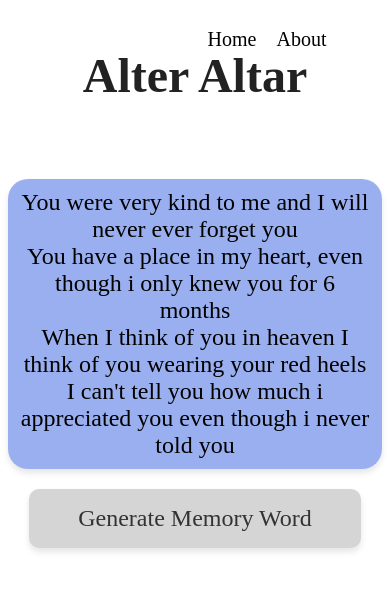
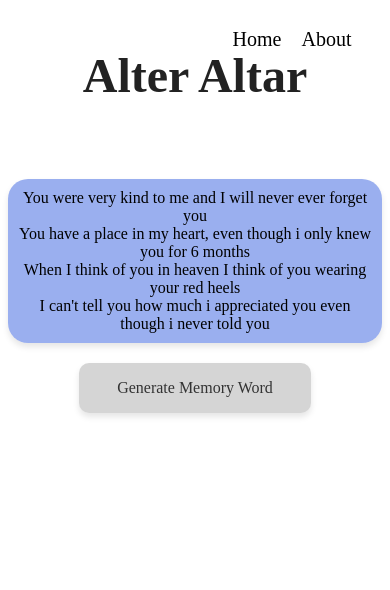
Before and after one commit to MichealNestor01/poetry-project, a React (Vite) app: page / in a window 390 px wide. Shown: the top 590 px of the page. Built offline with nearby package versions, Linux system fonts and the light colour scheme.

Commit message:
updated moble styling

```diff
--- a/src/App.css
+++ b/src/App.css
@@ -14,6 +14,7 @@
 }
 
 button {
+  user-select: none;
   appearance: none;
   -webkit-appearance: none;
   -moz-appearance: none;
--- a/src/App.module.css
+++ b/src/App.module.css
@@ -50,6 +50,16 @@
   transition: transform 0.3s ease;
 }
 
+@media only screen and (max-width: 700px) {
+  .sentence {
+    font-size: 1rem;
+  }
+  .button {
+    font-size: 1rem;
+    width: 200px;
+  }
+}
+
 .button:hover,
 .sentence:hover {
   transform: scale(1.05);
@@ -98,8 +108,7 @@
   transform: translatey(-50%);
   width: 70%;
   text-align: justify;
-
-  font-size: 25px;
+  font-size: 1.8rem;
 }
 .about {
   background-color: #95959565;
@@ -112,7 +121,20 @@
   text-align: center;
   border-radius: 10px;
   margin-top: 40px;
-  font-size: 30px;
+  font-size: 1.8rem;
   font-family: "Apple Chancery", cursive;
   box-shadow: 0 4px 6px rgba(0, 0, 0, 0.1);
 }
+@media only screen and (max-width: 700px) {
+  .aboutContainer {
+    top: 50vh;
+    font-size: 0.85rem;
+    width: 98%;
+  }
+  .cursive {
+    font-size: 1.5rem;
+  }
+  .linkWrapper {
+    width: 150px;
+  }
+}
```
